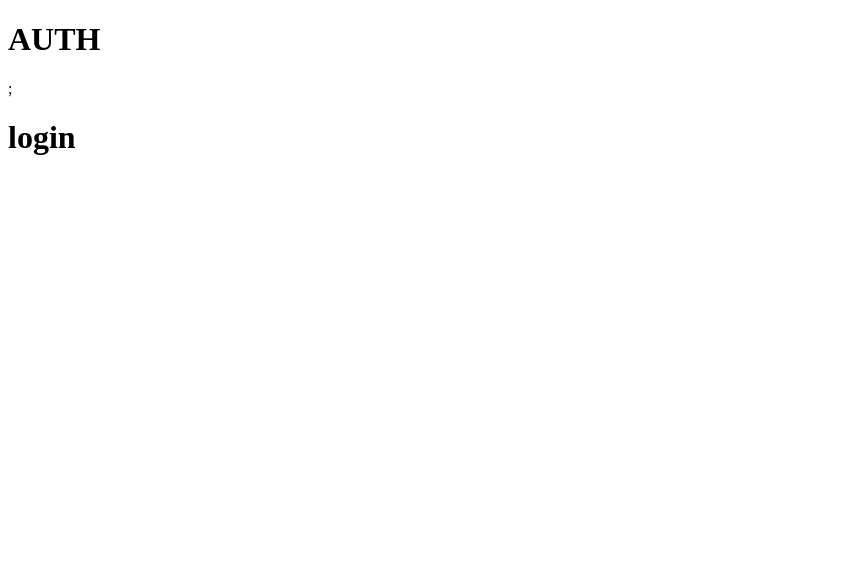
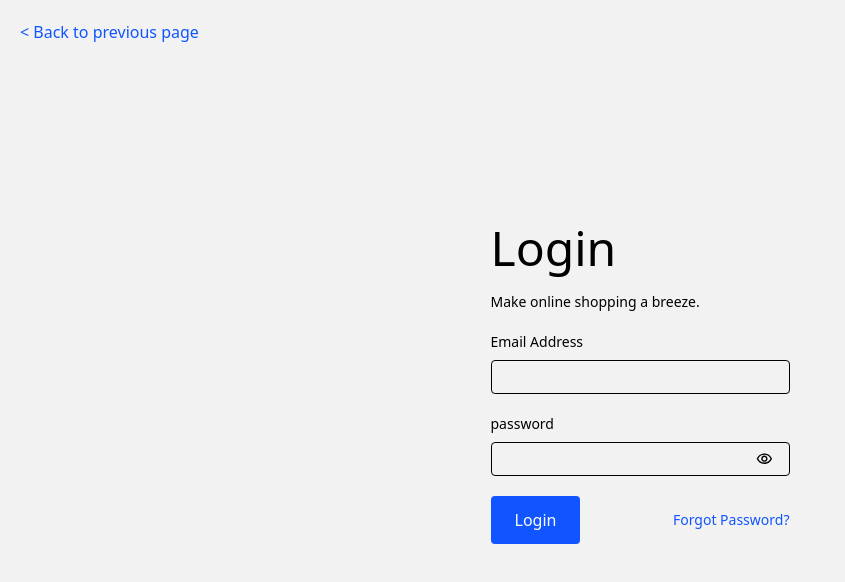
Before and after one commit to BikalRai/ecommerce-react-springboot, a React (Vite) app in the folder frontend/: page /userAuth in a window 1280 px wide. Shown: the top 582 px of the page, without its empty margins (0-845 px from the left). Built offline with nearby package versions, Linux system fonts and the light colour scheme.

Commit message:
login form design with primary button form and input components

```diff
--- a/frontend/package.json
+++ b/frontend/package.json
@@ -14,6 +14,7 @@
     "axios": "^1.9.0",
     "react": "^19.0.0",
     "react-dom": "^19.0.0",
+    "react-icons": "^5.5.0",
     "react-redux": "^9.2.0",
     "react-router-dom": "^7.5.3",
     "redux": "^5.0.1",
--- /dev/null
+++ b/frontend/src/components/StyledForm.jsx
@@ -0,0 +1,15 @@
+export default function StyledForm({
+  children,
+  formHeader = "",
+  className = "",
+  ...rest
+}) {
+  const baseStyles = "p-5 grid gap-5";
+
+  return (
+    <form className={`${baseStyles} ${className}`} {...rest}>
+      <h1 className='text-5xl'>{formHeader}</h1>
+      {children}
+    </form>
+  );
+}
--- /dev/null
+++ b/frontend/src/components/StyledInput.jsx
@@ -0,0 +1,42 @@
+import { useState } from "react";
+import { MdOutlineVisibility, MdOutlineVisibilityOff } from "react-icons/md";
+
+export default function StyledInput({
+  type = "text",
+  name = "",
+  text = "Add label Text",
+}) {
+  const [visibility, setVisibility] = useState(false);
+
+  const handlePasswordVisibility = () => {
+    setVisibility((prev) => !prev);
+  };
+
+  return (
+    <div className='grid gap-2'>
+      <label htmlFor={name} className='text-sm'>
+        {text}
+      </label>
+      <div className='border rounded-sm flex items-center pr-4 peer-focus:border-blue-700'>
+        <input
+          type={visibility ? "text" : name}
+          id={name}
+          name={name}
+          className='py-1 px-4 w-full'
+        />
+        {type === "password" &&
+          (visibility ? (
+            <MdOutlineVisibilityOff
+              className='cursor-pointer hover:opacity-80 text-lg'
+              onClick={handlePasswordVisibility}
+            />
+          ) : (
+            <MdOutlineVisibility
+              className='cursor-pointer hover:opacity-80 text-lg'
+              onClick={handlePasswordVisibility}
+            />
+          ))}
+      </div>
+    </div>
+  );
+}
--- /dev/null
+++ b/frontend/src/components/StyledPrimaryButton.jsx
@@ -0,0 +1,7 @@
+export default function StyledPrimaryButton({ text = "button" }) {
+  return (
+    <button className='bg-primary text-light py-3 px-6 bg-primary-color rounded-sm cursor-pointer w-fit'>
+      {text}
+    </button>
+  );
+}
--- a/frontend/src/features/users/UserAuth.jsx
+++ b/frontend/src/features/users/UserAuth.jsx
@@ -2,9 +2,8 @@ import { Outlet } from "react-router-dom";
 
 export default function UserAuth() {
   return (
-    <>
-      <h1>AUTH</h1>;
+    <div className='flex'>
       <Outlet />
-    </>
+    </div>
   );
 }
--- a/frontend/src/features/users/UserLogin.jsx
+++ b/frontend/src/features/users/UserLogin.jsx
@@ -1,3 +1,23 @@
+import { Link } from "react-router-dom";
+import StyledForm from "../../components/StyledForm";
+import StyledInput from "../../components/StyledInput";
+import StyledPrimaryButton from "../../components/StyledPrimaryButton";
+
 export default function UserLogin() {
-  return <h1>login</h1>;
+  return (
+    <div className='p-5 flex flex-col gap-40 w-full h-[100dvh'>
+      <Link className='font-medium text-primary'>{`< Back to previous page`}</Link>
+      <div className='flex justify-center'>
+        <StyledForm className='max-w-[900px]' formHeader='Login'>
+          <p className='text-sm'>Make online shopping a breeze.</p>
+          <StyledInput type='email' name='email' text='Email Address' />
+          <StyledInput type='password' name='password' text='password' />
+          <div className='flex items-center justify-between'>
+            <StyledPrimaryButton text='Login' />
+            <Link className='text-primary text-sm'>Forgot Password?</Link>
+          </div>
+        </StyledForm>
+      </div>
+    </div>
+  );
 }
--- /dev/null
+++ b/frontend/src/index.css
@@ -0,0 +1,45 @@
+@import "tailwindcss";
+
+@theme {
+  --bg-bgColor: #f2f2f2;
+  --bg-primay: #1055ff;
+  --bg-dark: #352f36;
+  --bg-lightGray: #7b7b7b;
+  --bg-light: #fcfcf7;
+
+  --color-bgColor: #f2f2f2;
+  --color-primary: #1055ff;
+  --color-dark: #352f36;
+  --color-lightGray: #7b7b7b;
+  --color-light: #fcfcf7;
+}
+
+*,
+*::before,
+*::after {
+  box-sizing: border-box;
+}
+
+* {
+  margin: 0;
+}
+
+a {
+  text-decoration: none;
+}
+
+body {
+  line-height: 1.5;
+  background-color: var(--bg-bgColor);
+  min-height: 100dvh;
+}
+
+img {
+  display: block;
+  width: 100%;
+}
+
+input {
+  border: none;
+  outline: none;
+}
--- a/frontend/src/main.jsx
+++ b/frontend/src/main.jsx
@@ -4,6 +4,7 @@ import App from "./App.jsx";
 import { Provider } from "react-redux";
 import store from "./store.js";
 import { BrowserRouter } from "react-router-dom";
+import "./index.css";
 
 createRoot(document.getElementById("root")).render(
   <StrictMode>
```
Also changed, not shown: 1 other file (tests, documents, lock files or other folders).
